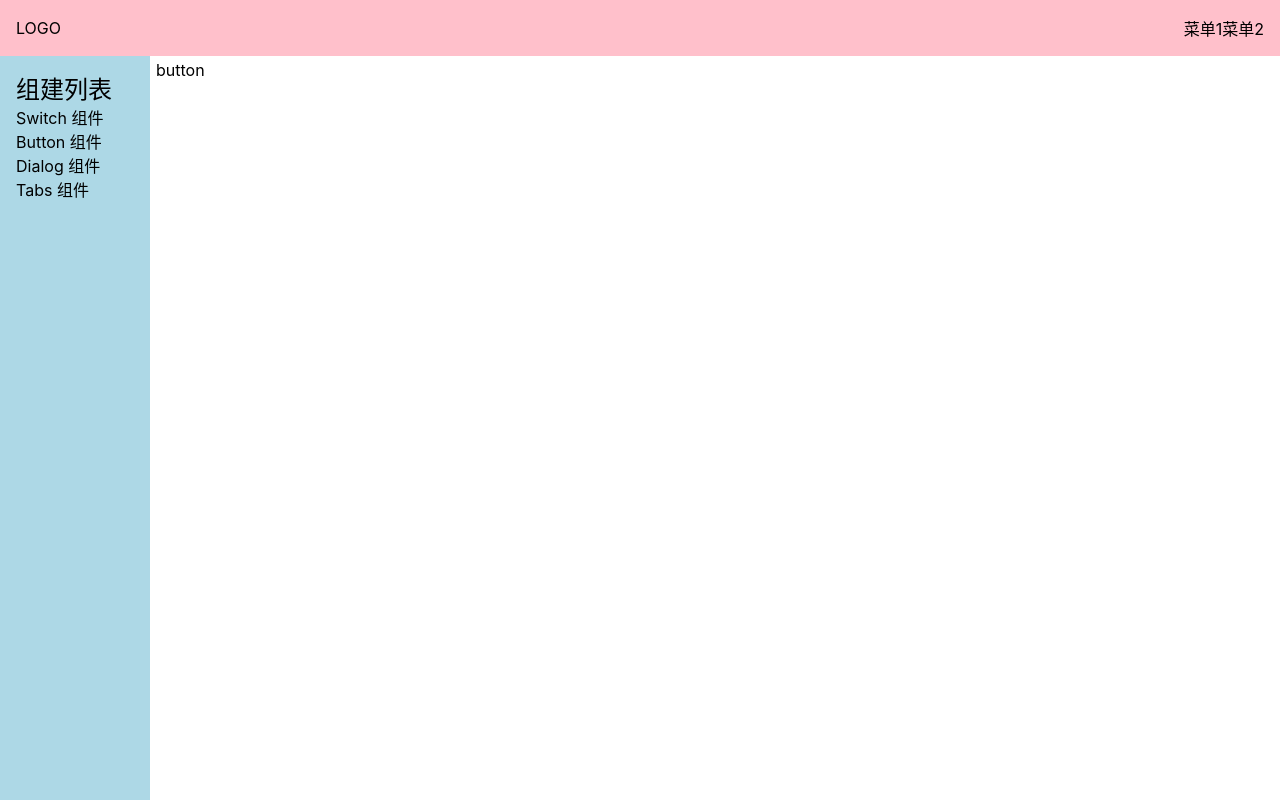
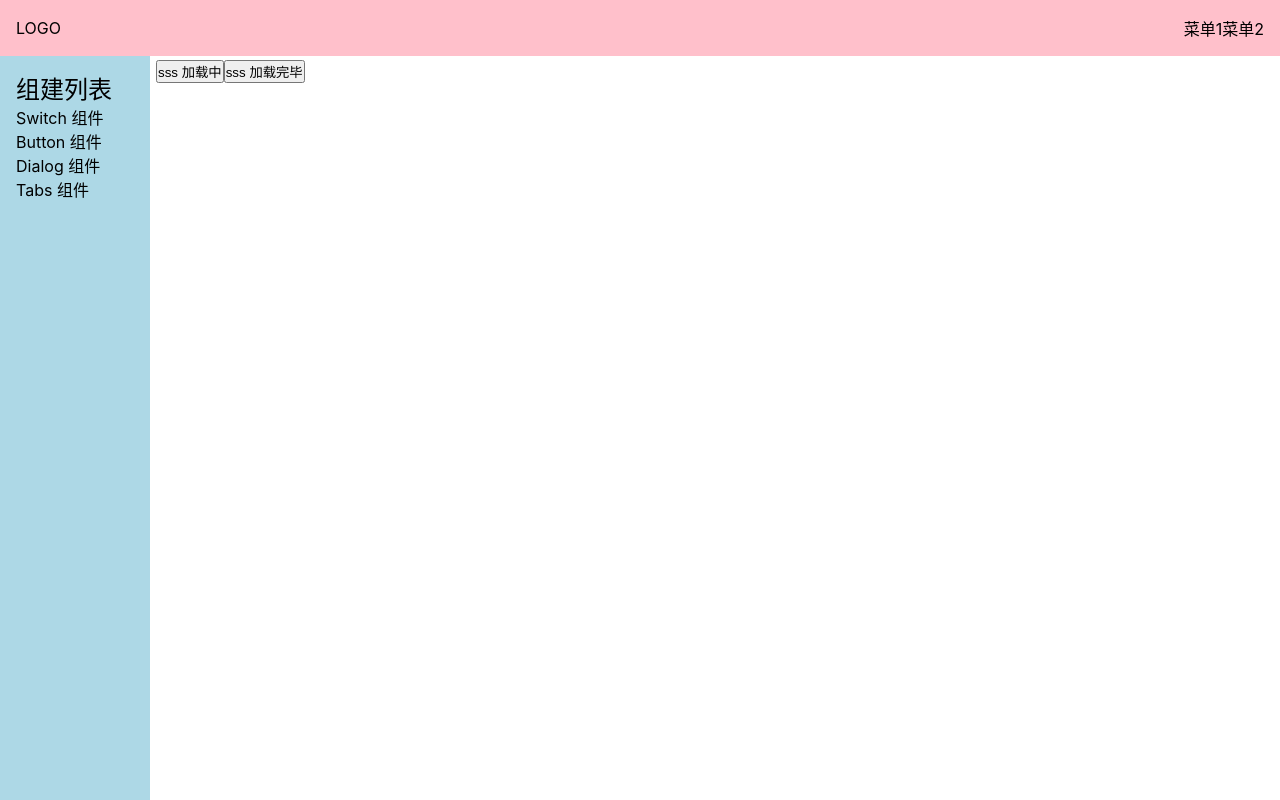
Before and after one commit to Hefeixiong/gulu-ui, a Vue app: page /#/doc/button in a window 1280 px wide. Built offline with nearby package versions, Linux system fonts and the light colour scheme.

Commit message:
初始化button组件

```diff
--- a/src/components/ButtonDemo.vue
+++ b/src/components/ButtonDemo.vue
@@ -1,9 +1,19 @@
 <template>
-  <div>button</div>
+  <Button loading>加载中</Button>
+  <Button>加载完毕</Button>
 </template>
 
 <script lang="ts">
-
+import Button from '../lib/Button.vue'
+export default  {
+  components: {Button},
+  setup() {
+    const onClick = () => {
+      console.log('hi')
+    }
+    return {onClick}
+  }
+}
 </script>
 
 <style lang="scss" scoped>
--- /dev/null
+++ b/src/lib/Button.vue
@@ -0,0 +1,51 @@
+<template>
+  <button class="gulu-button" :class="classes" :disabled="disabled">
+    <span v-if="loading" class="gulu-loadingIndicator"></span>
+    sss
+    <slot/>
+  </button>
+</template>
+
+<script lang="ts">
+import {computed} from 'vue';
+
+export default {
+  props: {
+    theme: {
+      type: String,
+      default: 'button'
+    },
+    size: {
+      type: String,
+      default: 'normal'
+    },
+    level: {
+      type: String,
+      default: 'normal'
+    },
+    disabled: {
+      type: Boolean,
+      default: false
+    },
+    loading: {
+      type: Boolean,
+      default: false
+    }
+  },
+  setup(props) {
+    const {theme , size , level} = props
+    const classes = computed(() => {
+      return {
+        [`gulu-theme-${theme}`]: theme,
+        [`gulu-size-${size}`]: size,
+        [`gulu-level-${level}`]: level,
+      }
+    })
+  }
+}
+
+</script>
+
+<style lang="scss" scoped>
+
+</style>
--- /dev/null
+++ b/src/styles/gulu.scss
@@ -0,0 +1,13 @@
+[class^="gulu-"], [class*=" gulu-"] {
+  margin: 0;
+  padding: 0;
+  box-sizing: border-box;
+  font-size: 16px;
+  // 为什么这样写 font-family
+  // 答案见 https://github.com/zenozeng/fonts.css/
+  font-family: -apple-system, "Noto Sans", "Helvetica Neue", Helvetica,
+  "Nimbus Sans L", Arial, "Liberation Sans", "PingFang SC", "Hiragino Sans GB",
+  "Noto Sans CJK SC", "Source Han Sans SC", "Source Han Sans CN",
+  "Microsoft YaHei", "Wenquanyi Micro Hei", "WenQuanYi Zen Hei", "ST Heiti",
+  SimHei, "WenQuanYi Zen Hei Sharp", sans-serif;
+}
```
